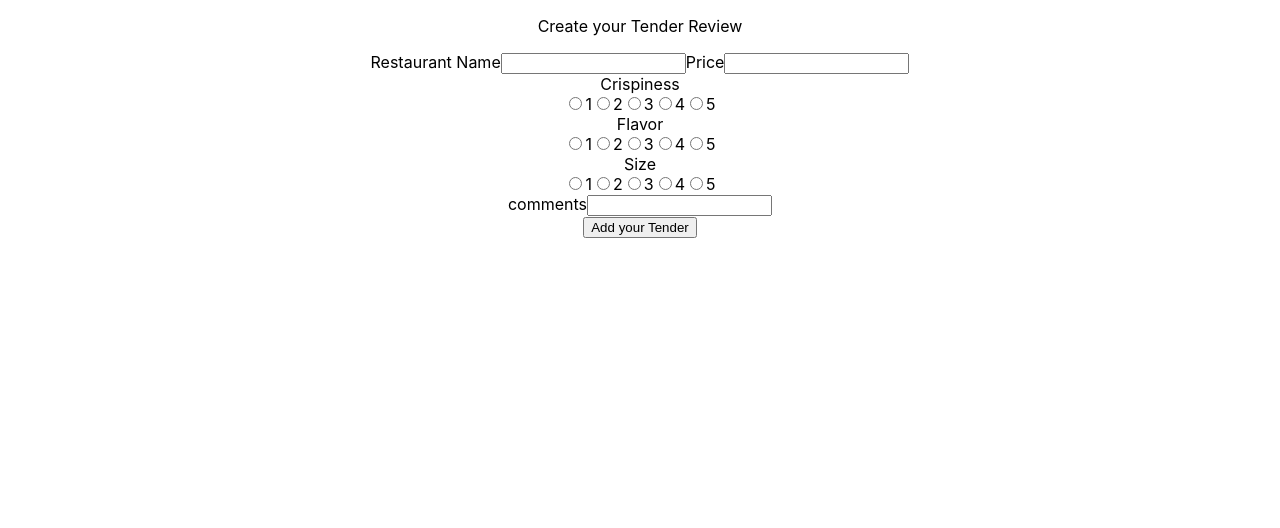
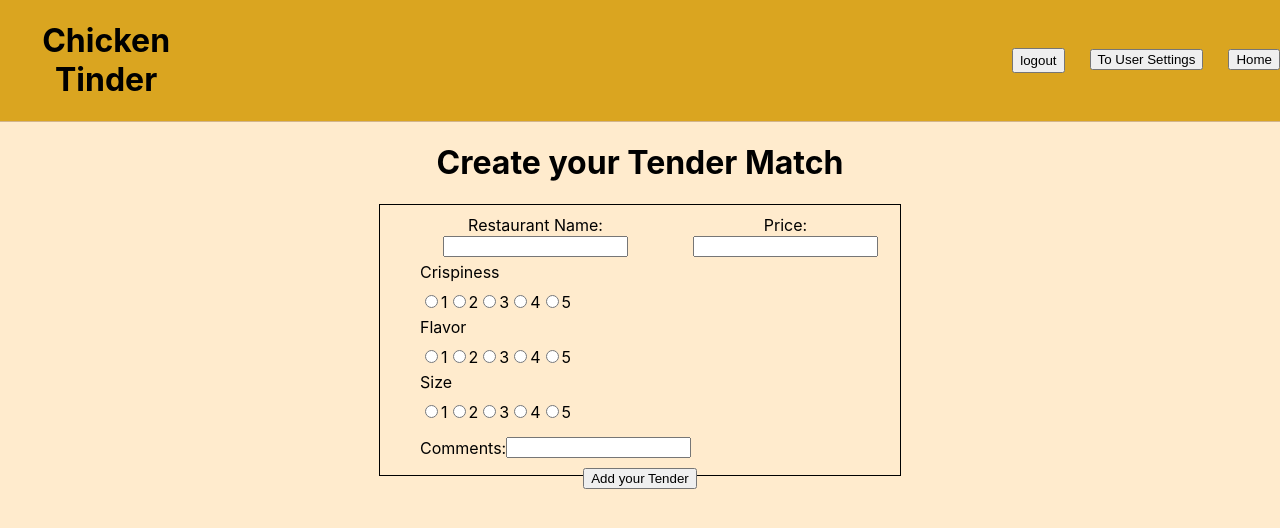
Before and after one commit to NicholasAJ/ChickenTinder, a React (Create React App) app in the folder client/: page /newtender in a window 1280 px wide. Shown: the top 528 px of the page. Built offline with nearby package versions, Linux system fonts and the light colour scheme.

Commit message:
push updates

```diff
--- a/client/src/components/Dashboard.css
+++ b/client/src/components/Dashboard.css
@@ -1,16 +1,66 @@
+.DashboardBody {
+  display: flex;
+  flex-direction: column;
+  background-color: blanchedalmond;
+  height: 1000px;
+}
+
+.DashboardHeader {
+  padding: 5px, 20px;
+  border-bottom: 1px solid tan;
+  display: flex;
+  justify-content: center;
+  background-color: goldenrod;
+}
+
+.DashHeaderInternal {
+  display: flex;
+  flex-direction: row;
+  align-items: center;
+}
+
+.DashboardHeaderRight {
+  margin-left: 800px;
+  display: flex;
+  width: 200px;
+  flex-direction: row;
+  vertical-align: center;
+  justify-content: space-between;
+
+}
+
+.Logout {
+  height: 25px;
+}
+
+.mainDisplay {
+  display:flex;
+  flex-direction: column;
+  align-items: center;
+  width: 100%;
+}
+
 .displayContainer {
-  margin: 1px solid black;
-  width: fit-content;
-  justify-content: center;
-  align-items: center;
+  border: 1px solid black;
+  border-radius: 2%;
+  box-shadow: 10px 5px 5px gray;
+  margin-bottom: 10px;
+  width: 300px;
+  background-color: floralwhite;
+  padding: 30px;
 }
 
 .displayHeader {
   display: flex;
   flex-direction: row;
+  justify-content: center;
+  justify-content: space-evenly;
 }
+
 
 .displayBody {
   display: flex;
-  flex-direction: column;
+  flex-direction: row;
+  align-items: flex-start;
+  justify-content: space-evenly;
 }
--- a/client/src/components/Dashboard.js
+++ b/client/src/components/Dashboard.js
@@ -31,35 +31,46 @@ const Dashboard = ({ user }) => {
   }, []);
 
   return(
-    <div>
+    <div className="DashboardBody">
       {!user._id ?
       <div>
         <h1>YOU MUST BE LOGGED IN </h1>
         <Link to='/login'>Login here</Link>
       </div>: <div>
-      <div>
-        <h1>Welcome to the Dashboard</h1>
-        <button onClick={Logout}>logout</button>
-        <Link to='/user/settings'>
-        <button>To User Settings</button>
-        </Link>
+
+      <div className="DashboardHeader">
+        <div className="DashHeaderInternal">
+          <h1>Chicken Tinder</h1>
+          <div className="DashboardHeaderRight">
+            <button onClick={Logout} className="Logout">logout</button>
+            <Link to='/user/settings'>
+            <button>To User Settings</button>
+            </Link>
+          </div>
+        </div>
       </div>
+
       <div className="mainDisplay">
-        <h1 className="dashHeader">{user.name}, Your Chicken Tenders M'Lord</h1>
+        <h1>{user.name}, Your Chicken Tenders</h1>
         {allReviews.map((review,index) => {
         return(
           <div className="displayContainer" key={review._id}>
             <div className="displayHeader">
               <Link to={`/dashboard/${review._id}`}>
-              <p>{review.restaurantName}</p>
+              <p className="RestName">{review.restaurantName}</p>
               </Link>
               <p>Price: {review.price}</p>
             </div>
             <div className="displayBody">
+              <div>
               <p>Flavor: {review.flavor}</p>
               <p>Crispiness: {review.crispiness}</p>
               <p>Size: {review.size}</p>
-              <p>Comment: {review.comments}</p>
+              </div>
+              <div>
+                <p>Comment: </p>
+                <p>{review.comments}</p>
+              </div>
             </div>
           </div>)
         })}
--- a/client/src/components/Login.css
+++ b/client/src/components/Login.css
@@ -0,0 +1,33 @@
+.LoginBody {
+  margin: 0px auto;
+  background-color: blanchedalmond;
+  height: 1000px;
+  display: flex;
+  flex-direction: column;
+  align-items: center;
+}
+
+.LoginForm {
+  display: flex;
+  flex-direction: column;
+  justify-content: space-evenly;
+  border: 1px solid black;
+  background-color: whitesmoke;
+  padding: 10px;
+  width: 250px;
+  height: 100px;
+}
+
+.LoginInput {
+  display: flex;
+  flex-direction: row;
+  justify-content: space-between;
+}
+
+.LoginLabel{
+  margin-right: 2px;
+}
+
+#LoginButton {
+  background-color: palevioletred;
+}
--- a/client/src/components/Login.js
+++ b/client/src/components/Login.js
@@ -1,3 +1,4 @@
+import './Login.css'
 import React, {useState} from 'react';
 import axios from 'axios';
 import { useNavigate, Link } from 'react-router-dom';
@@ -31,18 +32,18 @@ const Login = ({setUser}) => {
   // }
 
   return (
-    <div>
+    <div className='LoginBody'>
       <h2>Login</h2>
-      <form onSubmit={loginHandler}>
-        <div>
-          <label>Email</label>
+      <form onSubmit={loginHandler} className='LoginForm'>
+        <div className='LoginInput'>
+          <label className='LoginLable'>Email: </label>
           <input type='text' name='email' value={userLogin.email} onChange={changeHandler}/>
         </div>
-        <div>
-          <label>Password</label>
+        <div className='LoginInput'>
+          <label className='LoginLabel'>Password: </label>
           <input type='password' name='password' value={userLogin.password} onChange={changeHandler}/>
         </div>
-        <button>Login</button>
+        <button id='LoginButton'>Login</button>
       </form>
       <Link to={'/'}>Don't have an account? Click here to find your tendies</Link>
     </div>
--- a/client/src/components/Register.css
+++ b/client/src/components/Register.css
@@ -0,0 +1,22 @@
+.RegisterBody {
+  margin: 0px auto;
+  display: flex;
+  flex-direction: column;
+  align-items: center;
+  justify-content: center;
+  background-color: blanchedalmond;
+  height: 1000px;
+}
+
+.RegisterForm {
+  display: flex;
+  flex-direction: column;
+  align-items: left;
+  justify-content: space-evenly;
+  margin-top: 0px;
+  width: 400px;
+  height: 400px;
+  padding: 5px;
+  border: 1px solid black;
+  background-color: whitesmoke;
+}
--- a/client/src/components/Register.js
+++ b/client/src/components/Register.js
@@ -1,3 +1,4 @@
+import "./Register.css"
 import React, {useState} from 'react';
 import axios from 'axios';
 import { useNavigate, Link } from 'react-router-dom';
@@ -29,7 +30,12 @@ const Register = (props) => {
   }
   return (
     <div>
-      <form onSubmit={submitHandler}>
+      <div className="RegisterBody">
+      <div>
+        <h1>Chicken Tinder</h1>
+        <p>Register for Tendies</p>
+      </div>
+      <form onSubmit={submitHandler} className="RegisterForm">
         <div>
           <label>Username:</label>
           <input type='text' onChange={changeHandler} value={user.username} name='username'/>
@@ -60,9 +66,6 @@ const Register = (props) => {
         </div>
         <Link to={'/login'}>Already have an account?</Link>
       </form>
-
-      <div>
-        <input type='text'placeholder='HI'></input>
       </div>
     </div>
   )
--- a/client/src/components/editReview.js
+++ b/client/src/components/editReview.js
@@ -1,4 +1,4 @@
-import '../App.css';
+import './new-editReview.css';
 import '../components/singleReview.css'
 import React, { useState, useEffect } from "react";
 import { useNavigate, useParams, Link} from "react-router-dom";
@@ -14,6 +14,16 @@ const EditReview = ({user}) => {
   const [size, setSize] = useState(0);
   const [comments, setComment] = useState("");
   const [errors,setErrors] = useState({});
+
+  const Logout = () => {
+    axios.post('http://localhost:8000/api/logout', {}, {withCredentials:true})
+      .then((res) => {
+        navigate('/')
+      })
+      .catch((err) => {
+        console.log(err);
+      })
+  }
 
   useEffect(() => {
     axios.get(`http://localhost:8000/review/${user._id}/${reviewid}`, {withCredentials:true})
@@ -56,14 +66,31 @@ const EditReview = ({user}) => {
   };
 
   return(
-    <div>
-      <div className='reviewContainer'>
+    <div className='reviewContainer'>
+      <div className="ReviewHeader">
+        <div className="ReviewInternal">
+          <h1>Chicken Tinder</h1>
+          <div className="ReviewHeaderRight">
+            <button onClick={Logout} className="Logout">logout</button>
+            <Link to='/user/settings'>
+            <button>To User Settings</button>
+            </Link>
+            <Link to="/dashboard">
+              <button>
+                Home
+              </button>
+            </Link>
+          </div>
+        </div>
+      </div>
+
+      <div className='ReviewBlock'>
         <div className='reviewTitle'>
           <h1>Edit your Tender Review</h1>
-          <Link to="/dashboard">Home</Link>
         </div>
-        <div className='editReview'>
+        <div className='Review'>
             <form onSubmit={submitHandler}>
+
               <div className='reviewHeader'>
                 <label>Restaurant Name</label>
                 {errors?.restaurantName ? <p>{errors?.restaurantName?.message}</p> : null}
@@ -82,7 +109,8 @@ const EditReview = ({user}) => {
                   value={(price)}
                 />
               </div>
-              <div className='radiobutton'>
+
+              <div className='RadioButtonGroup'>
                 <label>Crispiness</label>
                 {errors?.crispiness ? <p>{errors?.crispiness?.message}</p>: null}
                 <div className='radioButton'>
@@ -98,8 +126,8 @@ const EditReview = ({user}) => {
                   <label for='crispiness5'>5</label>
                 </div>
               </div>
-              flavor
-              <div className='radiobutton'>
+
+              <div className='RadioButtonGroup'>
                 <label>Flavor</label>
                 {errors?.flavor ? <p>{errors?.flavor?.message}</p>: null}
                 <div className='radioButton' >
@@ -116,7 +144,7 @@ const EditReview = ({user}) => {
                 </div>
               </div>
 
-              <div className='radiobutton' >
+              <div className='RadioButtonGroup' >
                 <label>Size</label>
                 {errors?.size ? <p>{errors?.size?.message}</p>: null}
                 <div className='radioButton'>
@@ -140,7 +168,6 @@ const EditReview = ({user}) => {
                   value={(comments)}
                 />
               </div>
-
               <div>
                 <button type='submit'>Edit your Tender</button>
               </div>
--- a/client/src/components/new-editReview.css
+++ b/client/src/components/new-editReview.css
@@ -0,0 +1,74 @@
+.reviewContainer {
+  display: flex;
+  flex-direction: column;
+  background-color: blanchedalmond;
+  height: 1000px;
+}
+
+.ReviewHeader {
+  padding: 5px, 20px;
+  border-bottom: 1px solid tan;
+  display: flex;
+  justify-content: center;
+  background-color: goldenrod;
+}
+
+.ReviewInternal {
+  display: flex;
+  flex-direction: row;
+  align-items: center;
+}
+
+.ReviewHeaderRight {
+  margin-left: 800px;
+  display: flex;
+  width: 300px;
+  flex-direction: row;
+  vertical-align: center;
+  justify-content: space-between;
+}
+
+.Logout {
+  height: 25px;
+}
+
+.ReviewBlock {
+  display: flex;
+  flex-direction: column;
+  align-items: center;
+}
+.Review {
+  border: 1px solid black;
+  width: 500px;
+  height: 250px;
+  padding: 10px;
+}
+
+.reviewHeader {
+  display: flex;
+  justify-content: space-between;
+}
+
+.RadioButtonGroup {
+  display: flex;
+  flex-direction: column;
+  align-items: flex-start;
+  margin-top: 5px;
+  margin-left: 30px;
+}
+
+.radioButton {
+  margin-top: 10px;
+}
+
+.commentContainer {
+  display: flex;
+  flex-direction: row;
+  align-items: flex-end;
+  margin-top: 15px;
+  margin-left: 30px;
+}
+
+#submitButton {
+  margin-top: 10px;
+}
--- a/client/src/components/newReview.js
+++ b/client/src/components/newReview.js
@@ -1,7 +1,7 @@
-import '../App.css';
+import './new-editReview.css';
 import '../components/singleReview.css'
 import React, {useState} from "react";
-import {useNavigate} from "react-router-dom";
+import {useNavigate,Link} from "react-router-dom";
 import axios from "axios";
 
 const CreateReview = ({ user }) => {
@@ -14,6 +14,15 @@ const CreateReview = ({ user }) => {
   const [errors, setErrors] = useState({});
   const navigate = useNavigate();
 
+  const Logout = () => {
+    axios.post('http://localhost:8000/api/logout', {}, {withCredentials:true})
+      .then((res) => {
+        navigate('/')
+      })
+      .catch((err) => {
+        console.log(err);
+      })
+  }
   const submitHandler = (e) => {
     e.preventDefault();
     console.log(user);
@@ -40,15 +49,35 @@ const CreateReview = ({ user }) => {
   };
 
   return(
+    <div className='reviewContainer'>
+      <div className="ReviewHeader">
+        <div className="ReviewInternal">
+          <h1>Chicken Tinder</h1>
+          <div className="ReviewHeaderRight">
+            <button onClick={Logout} className="Logout">logout</button>
+            <Link to='/user/settings'>
+            <button>To User Settings</button>
+            </Link>
+            <Link to="/dashboard">
+              <button>
+                Home
+              </button>
+            </Link>
+          </div>
+        </div>
+      </div>
+
+      <div className='ReviewBlock'>
+        <div className='reviewTitle'>
+          <h1>Create your Tender Match</h1>
+        </div>
+
+        <div className='Review'>
+          <form onSubmit={submitHandler}>
+
+            <div className='reviewHeader'>
               <div>
-      <div className='reviewContainer'>
-        <div className='reviewTitle'>
-          <p>Create your Tender Review</p>
-        </div>
-        <div className='editReview'>
-          <form onSubmit={submitHandler}>
-            <div className='reviewHeader'>
-              <label>Restaurant Name</label>
+                <label>Restaurant Name: </label>
                 {errors?.restaurantName ? <p>{errors.restaurantName?.message}</p> : null}
                 <input
                   type='text'
@@ -56,7 +85,10 @@ const CreateReview = ({ user }) => {
                   onChange={(e) => setRestaurantName(e.target.value)}
                   value={(restaurantName)}
                 />
-              <label>Price</label>
+              </div>
+
+              <div>
+                <label>Price: </label>
                 {errors?.price ? <p>{errors.price.message}</p>: null}
                 <input
                   type='text'
@@ -65,7 +97,10 @@ const CreateReview = ({ user }) => {
                   value={(price)}
                 />
               </div>
-            <div className='radiobutton'>
+
+            </div>
+
+            <div className='RadioButtonGroup'>
               <label>Crispiness</label>
               {errors?.crispiness ? <p>{errors.crispiness.message}</p>: null}
               <div className='radioButton'>
@@ -81,7 +116,8 @@ const CreateReview = ({ user }) => {
                 <label htmlFor='crispiness5'>5</label>
               </div>
             </div>
-            <div className='radiobutton'>
+
+            <div className='RadioButtonGroup'>
               <label>Flavor</label>
               {errors?.flavor ? <p>{errors.flavor.message}</p>: null}
               <div className='radioButton' >
@@ -97,7 +133,8 @@ const CreateReview = ({ user }) => {
               <label htmlFor='flavor5'>5</label>
               </div>
             </div>
-            <div className='radiobutton' >
+
+            <div className='RadioButtonGroup' >
               <label>Size</label>
               {errors?.size ? <p>{errors.size.message}</p>: null}
               <div className='radioButton'>
@@ -113,15 +150,16 @@ const CreateReview = ({ user }) => {
                 <label htmlFor='size5'>5</label>
               </div>
             </div>
+
             <div className='commentContainer'>
-              <label>comments</label>
+              <label>Comments: </label>
               <input type='text'
                 name='comments'
                 onChange={(e) => setComment(e.target.value)}
                 value={(comments)}
               />
             </div>
-            <button type='submit'>Add your Tender</button>
+            <button type='submit' id='submitButton'>Add your Tender</button>
           </form>
         </div>
       </div>
```
Lines whose indentation alone changed are shown as unchanged.
